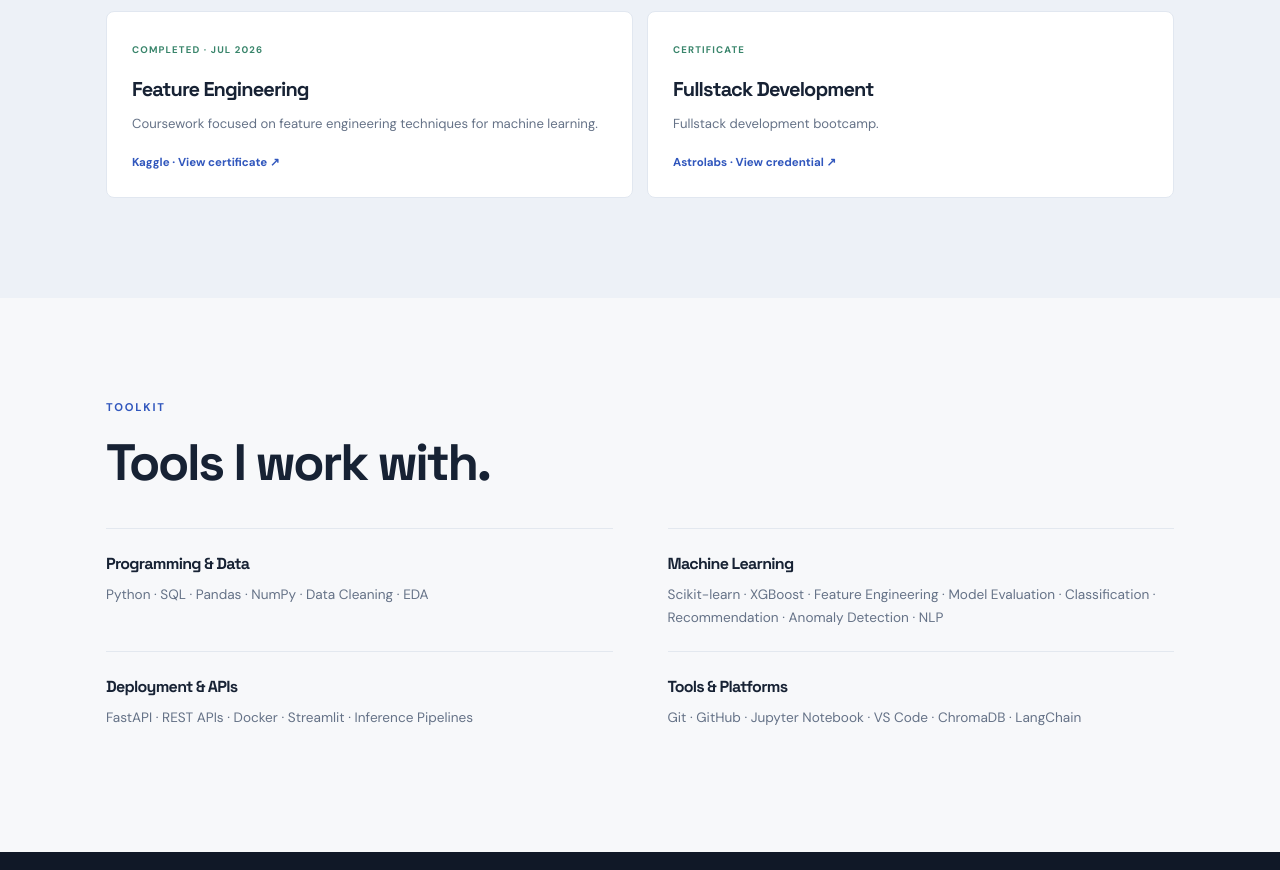
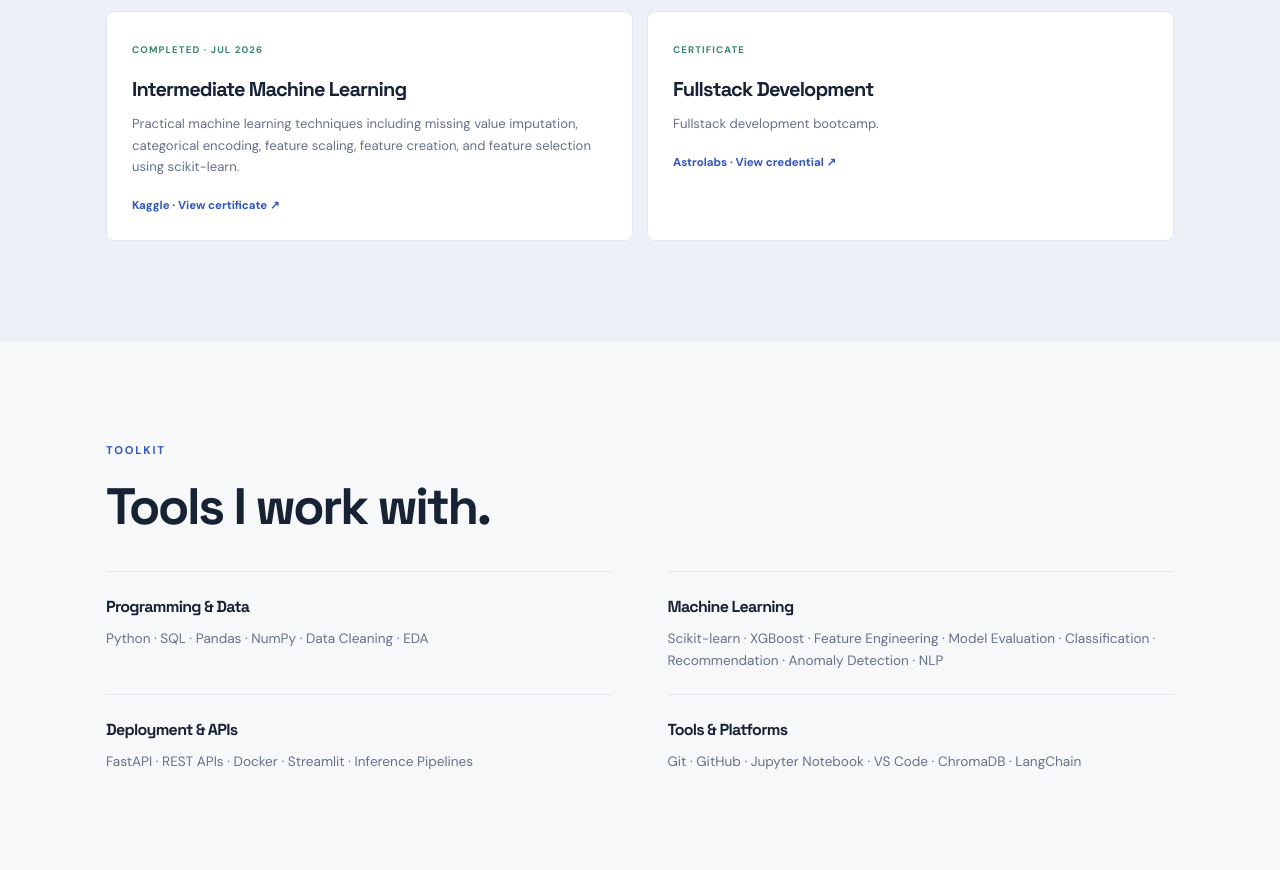
Before and after one commit to ahmedelsherif-osama/ahmedelsherif-osama.github.io, a plain HTML site: page index.html in a window 1280 px wide. Shown: the part 4125-4995 px from the top of the page. Drawn offline with Linux system fonts and the light colour scheme.

Commit message:
Update index.html
Fix certificate name

```diff
--- a/index.html
+++ b/index.html
@@ -167,8 +167,8 @@
 
         <div class="learning-card">
             <span class="learning-status completed">COMPLETED · JUL 2026</span>
-            <h3>Feature Engineering</h3>
-            <p>Coursework focused on feature engineering techniques for machine learning.</p>
+             <h3>Intermediate Machine Learning</h3>
+              <p>Practical machine learning techniques including missing value imputation, categorical encoding, feature scaling, feature creation, and feature selection using scikit-learn.</p>
             <span class="learning-source">
                 <a href="certificates/kaggle-ml.png" target="_blank" rel="noreferrer">
                     Kaggle · View certificate ↗
```
